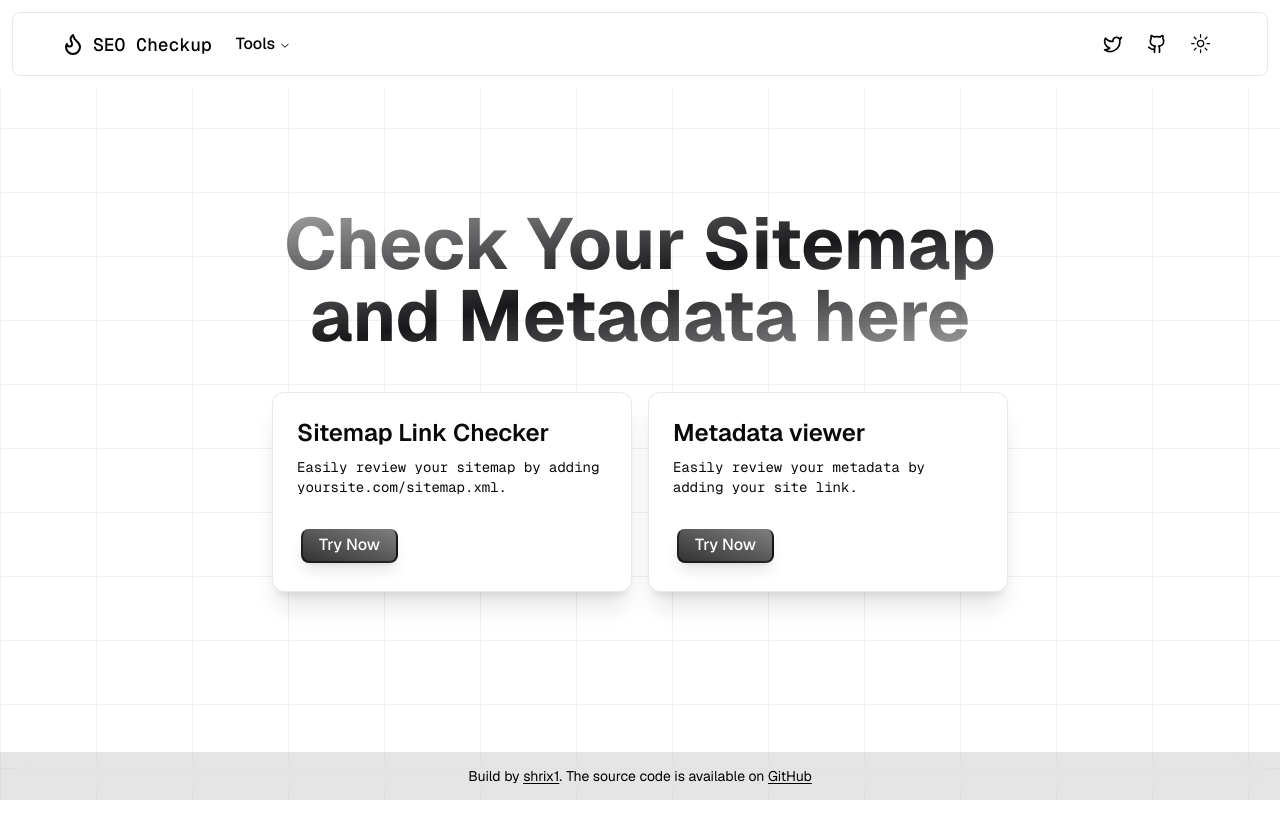
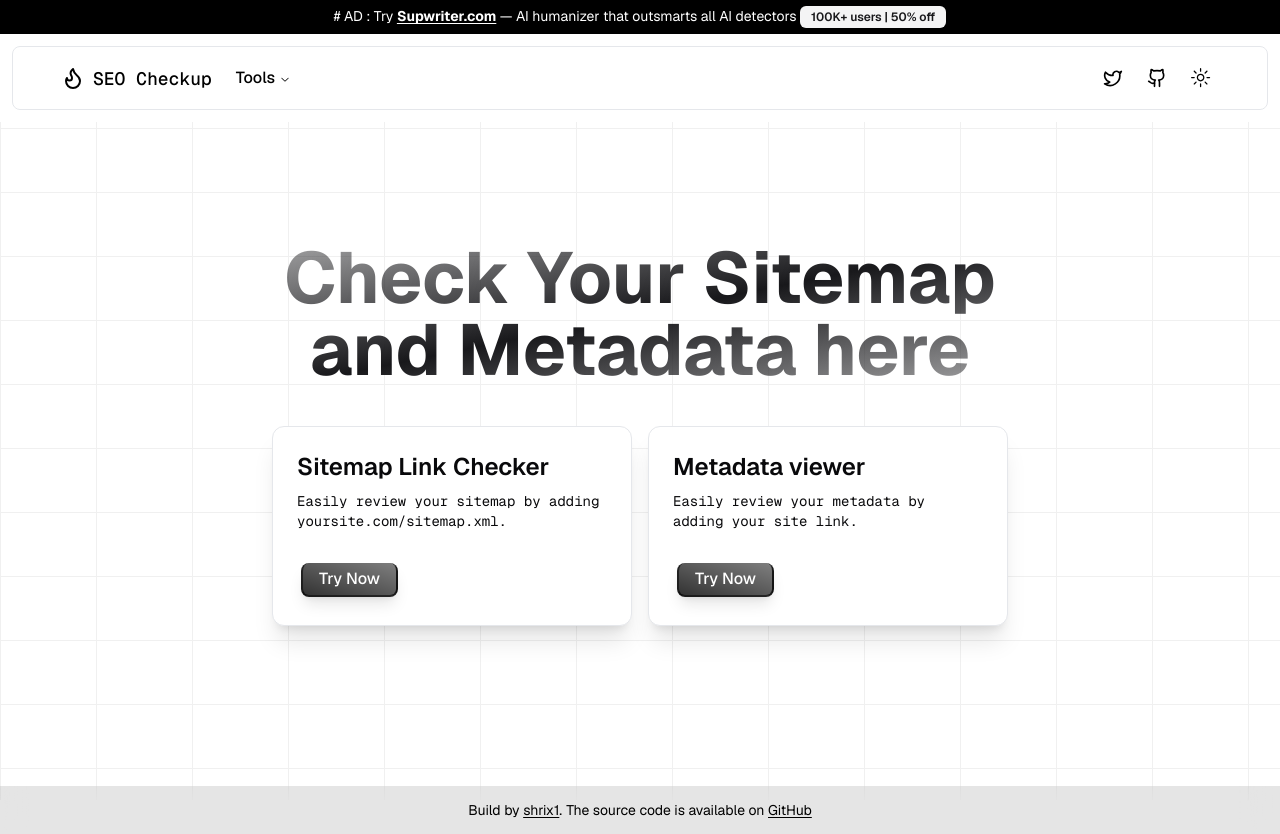
Before and after one commit to shrix1/seo-checkup, a Next.js app: page / in a window 1280 px wide. Before the commit the page ends 800 px from the top, so only its background shows below. Built offline with nearby package versions, Linux system fonts and the light colour scheme.

Commit message:
Add AdBanner component and update links to Supwriter.com

```diff
--- a/app/(tools)/metadata/input-field.tsx
+++ b/app/(tools)/metadata/input-field.tsx
@@ -20,7 +20,7 @@ const InputFieldMetadata = ({ query }: { query: string }) => {
 
   useEffect(() => {
     const q = decodeURIComponent(query);
-    setValue(q || "https://exemplary.ai");
+    setValue(q || "https://supwriter.com");
   }, [query]);
 
   useEffect(() => {
@@ -43,8 +43,8 @@ const InputFieldMetadata = ({ query }: { query: string }) => {
       if (jsonData.error === "Rate limit exceeded") {
         alert(
           "You reached the limit, try again in " +
-            jsonData.data.reset +
-            " hours or try again later"
+          jsonData.data.reset +
+          " hours or try again later"
         );
         return [];
       }
--- a/app/(tools)/sitemap/input-field.tsx
+++ b/app/(tools)/sitemap/input-field.tsx
@@ -30,7 +30,7 @@ const InputField = ({ query }: { query: string }) => {
 
   useEffect(() => {
     const q = decodeURIComponent(query);
-    setValue(q || "https://exemplary.ai/sitemap.xml");
+    setValue(q || "https://supwriter.com/sitemap.xml");
   }, [query]);
 
   useEffect(() => {
@@ -99,8 +99,8 @@ const InputField = ({ query }: { query: string }) => {
       if (xmlData.error === "Rate limit exceeded") {
         alert(
           "You reached the limit, try again in " +
-            xmlData.data.reset +
-            " hours or try again later"
+          xmlData.data.reset +
+          " hours or try again later"
         );
         return [];
       }
--- a/app/layout.tsx
+++ b/app/layout.tsx
@@ -6,6 +6,7 @@ import Navbar from "@/components/navbar"
 import { ThemeProvider } from "@/components/theme"
 import Footer from "@/components/footer"
 import { constructMetadata } from "@/lib/utils"
+import AdBanner from "@/components/ad-banner"
 
 export const metadata: Metadata = constructMetadata({
   canonical: "/",
@@ -29,8 +30,11 @@ export default function RootLayout({
           enableSystem
           disableTransitionOnChange
         >
-          <div className="p-3 w-full sticky top-0 bg-background">
-            <Navbar />
+          <div className="sticky top-0 z-50">
+            <AdBanner />
+            <div className="p-3 w-full bg-background">
+              <Navbar />
+            </div>
           </div>
           {children}
           <Footer />
--- a/app/page.tsx
+++ b/app/page.tsx
@@ -12,13 +12,13 @@ export default function Home() {
       id: 1,
       title: "Sitemap Link Checker",
       content: "Easily review your sitemap by adding yoursite.com/sitemap.xml.",
-      link: "/sitemap?q=https://exemplary.ai/sitemap.xml",
+      link: "/sitemap?q=https://supwriter.com/sitemap.xml",
     },
     {
       id: 2,
       title: "Metadata viewer",
       content: "Easily review your metadata by adding your site link.",
-      link: "/metadata?q=https://exemplary.ai",
+      link: "/metadata?q=https://supwriter.com",
     },
   ]
 
--- /dev/null
+++ b/components/ad-banner.tsx
@@ -0,0 +1,21 @@
+
+import Link from "next/link"
+import { Badge } from "./ui/badge"
+
+const AdBanner = () => {
+  return (
+    <Link
+      href="https://supwriter.com"
+      target="_blank"
+      rel="noopener"
+      className="block w-full bg-black dark:bg-white transition-colors py-1.5 text-center text-sm"
+    >
+      <span className="text-white dark:text-black"># AD : </span>
+      <span className="text-white dark:text-black">Try </span>
+      <span className="text-white dark:text-black font-bold underline underline-offset-2">Supwriter.com</span>
+      <span className="text-white dark:text-black"> — AI humanizer that outsmarts all AI detectors <Badge variant="secondary">100K+ users | 50% off</Badge></span>
+    </Link>
+  )
+}
+
+export default AdBanner
--- a/components/navbar.tsx
+++ b/components/navbar.tsx
@@ -89,14 +89,14 @@ export function NavigationMenuDemo() {
                 </NavigationMenuLink>
               </li>
               <ListItem
-                href="/sitemap?q=https://exemplary.ai/sitemap.xml"
+                href="/sitemap?q=https://supwriter.com/sitemap.xml"
                 title="Sitemap"
               >
                 Easily review your sitemap by adding your
                 yoursite.com/sitemap.xml.
               </ListItem>
               <ListItem
-                href="/metadata?q=https://exemplary.ai"
+                href="/metadata?q=https://supwriter.com"
                 title="Meta Data/Tags"
               >
                 Easily review all website meta tags by adding your link:
```
